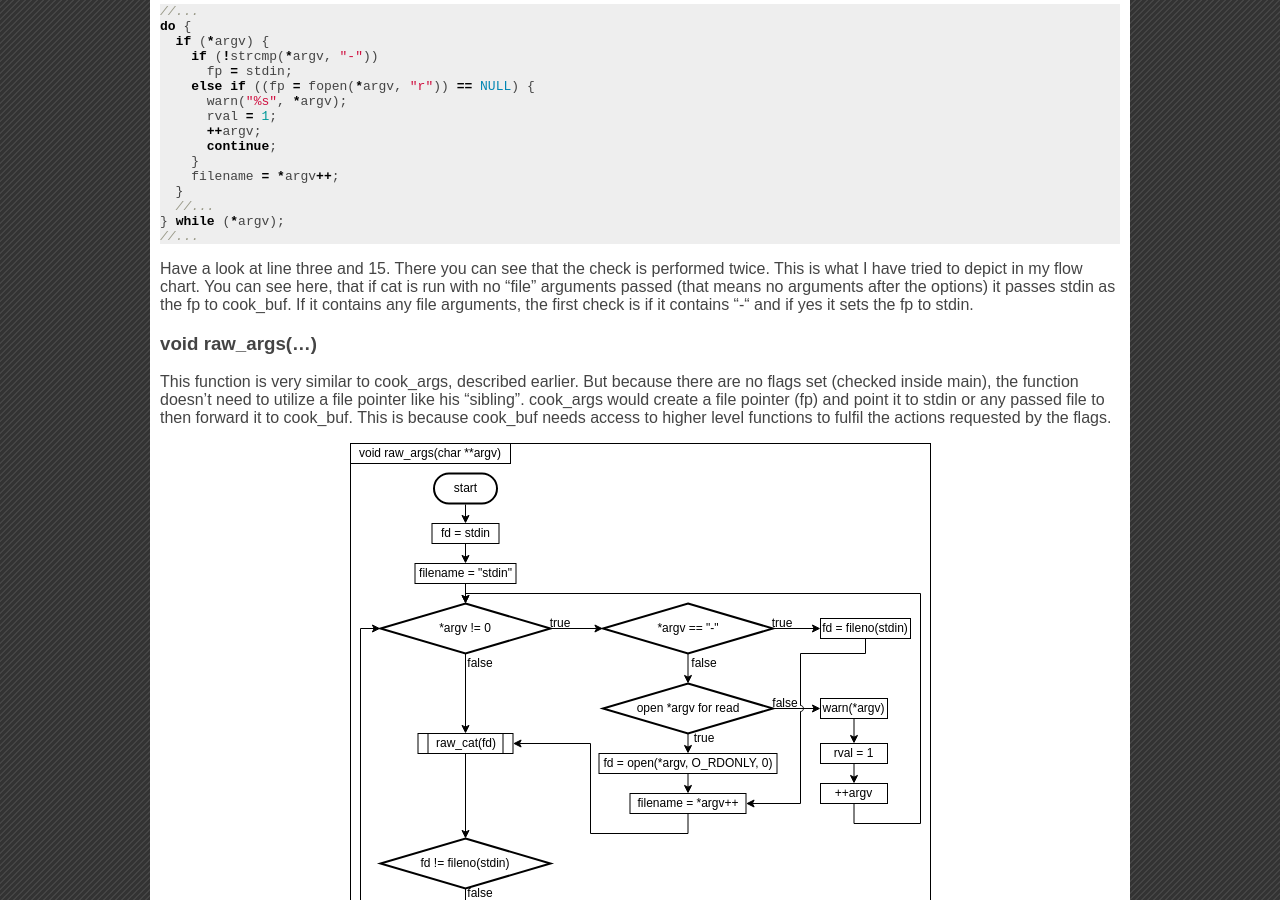
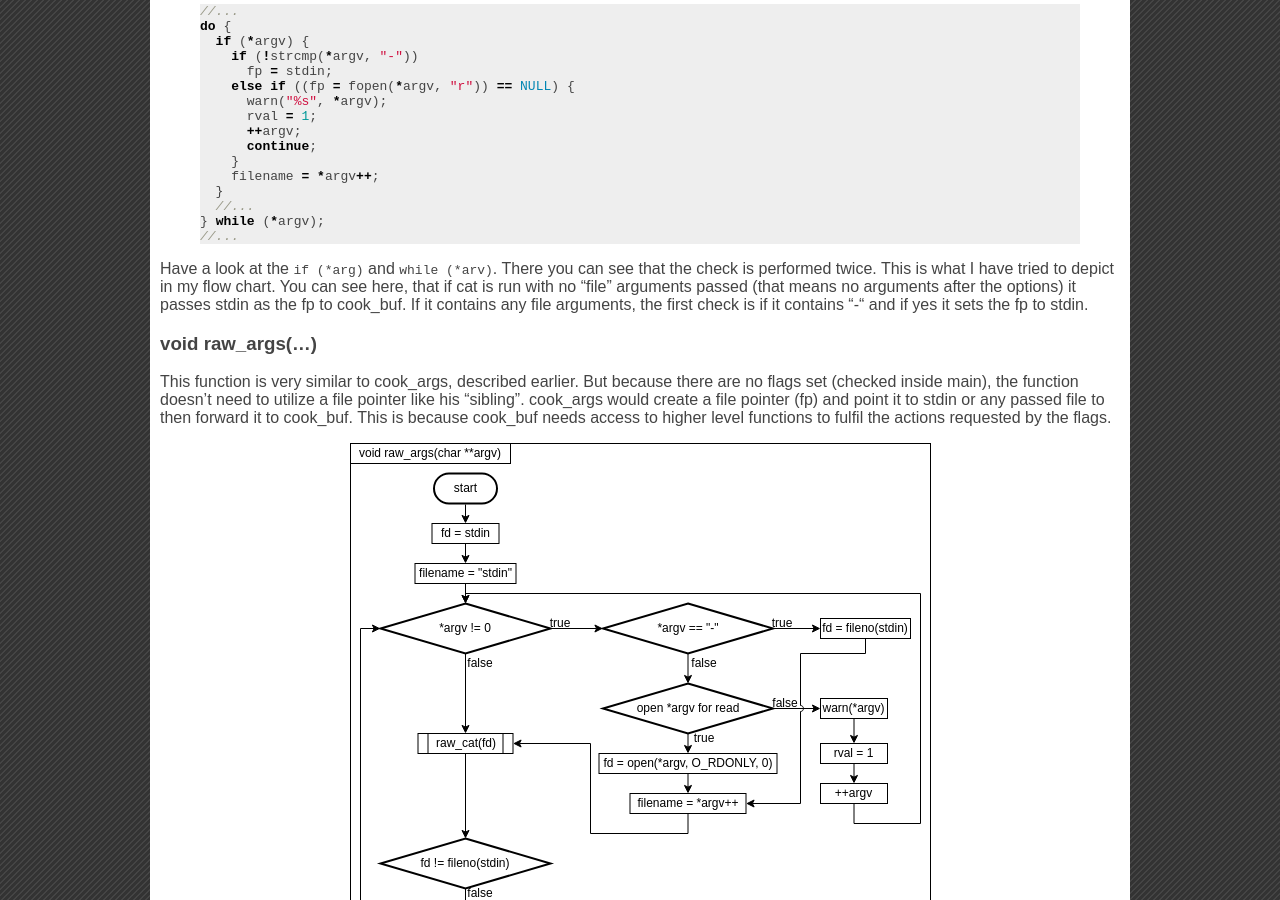
Before and after one commit to 1dollarsteak/1dollarsteak.github.io, a Jekyll site: the page built from _posts/2020-04-29-OpenBSD cat.c.md, in a window 1280 px wide and 900 px high, scrolled down 5536 px. Built offline with Jekyll 4.4.1, drawn with Linux system fonts in a browser that asks for light colours.

Commit message:
Change codeblock tag

````diff
--- a/_posts/2020-04-29-OpenBSD cat.c.md
+++ b/_posts/2020-04-29-OpenBSD cat.c.md
@@ -29,7 +29,7 @@
 use of helper functions out of ten header files.
 ## Header files
 This is the list of the header files I mentioned above:
-```c
+{% highlight c %}
 #include <sys/types.h>
 #include <sys/stat.h>
 
@@ -41,7 +41,7 @@
 #include <stdlib.h>
 #include <string.h>
 #include <unistd.h>
-```
+{% endhighlight %}
 ### types.h
 The file types.h defines extra types for variables. The only usage of
 types out of this header file is `size_t` and `ssize_t`. According to
@@ -50,10 +50,10 @@
 used for size declaration of objects and `ssize_t` is used for counting
 of bytes. Usually these two are defined like this (depending on your
 architecture):
-```c
+{% highlight c %}
 typedef unsigned long __size_t;
 typedef long __ssize_t;
-```
+{% endhighlight %}
 ### stat.h
 With the functions, variables and structs defined in stat.h you are able
 to retrieve information from various files. In cat.c `int fstat(int,
@@ -76,7 +76,7 @@
 [cdefs.h](https://github.com/openbsd/src/blob/master/sys/sys/cdefs.h) it
 manages inlining of functions. The comment in the source file describes it
 best:
-```c
+{% highlight c %}
 /*
  * __only_inline makes the compiler only use this function definition
  * for inlining; references that can't be inlined will be left as
@@ -84,17 +84,17 @@
  * matching library should include a simple extern definition for
  * the function to handle those references. c.f. ctype.h
  */
-```
+{% endhighlight %}
 In general, inlining of extern or static functions has something to do with
 optimization. The definition of all three mentioned functions are very simple
 oneliners. In my opinion the less interesting one is
 `__only_inline int toascii(int _c)`.
-```c
+{% highlight c %}
 __only_inline int toascii(int _c)
 {
   return (_c & 0177);
 }
-```
+{% endhighlight %}
 As you pass any char value to this function it converts it to an integer value
 (because of `int _c`). Afterwards it applies the variable with a bitwise AND
 operation to the octal value 0177 (that's the last value of the ascii table).
@@ -107,7 +107,7 @@
 a value less than or equal to 0177."_.
 The function definition of iscntrl makes an interesting use of a pointer
 assignment to a char array with the field size of the integer value of it.
-```c
+{% highlight c %}
 //...
 #define _C 0x20
 extern const char *_ctype_;
@@ -116,7 +116,7 @@
 {
   return (_c == -1 ? 0 : ((_ctype_ + 1)[(unsigned char)_c] & _C));
 }
-```
+{% endhighlight %}
 The most interesting part is `(_ctype_ + 1)[(unsigned char)_c]`. As I've
 already dug deeper into this header file than I initially wanted, I'll not go
 into it any further and let this function abide marked as interesting. (Also
@@ -131,12 +131,12 @@
 ### errno.h
 The global variable mentioned above is defined in this header. The declaration
 is simple:
-```c
+{% highlight c %}
 #ifndef errno
 int *__errno(void);
 #define errno (*__errno())
 #endif /* errno */
-```
+{% endhighlight %}
 So, `errno` returns an integer value. A list of different possible values for
 this error value can be extracted from
 [this](https://github.com/openbsd/src/blob/master/sys/sys/errno.h) source file.
@@ -152,14 +152,14 @@
 modes (read only, write, ...). The `int open(const char *, int, ...);` function
 is used in cat.c to check if a file, that was passed as an argument, can be
 opened for reading (and open it afterwards).
-```c
+{% highlight c %}
 else if ((fd = open(*argv, 0_RDONLY, 0)) == -1) {
   warn("%s", *argv);
   rval = 1;
   ++argv;
   continue;
 }
-```
+{% endhighlight %}
 This happens in the cat.c function `void raw_args(char **argv)`. If opening the
 file fails, it prints out a warning, jumps to the next argument (file) and
 continues the loop the if clause resides in, The file descriptor is in the next
@@ -187,13 +187,13 @@
 operating system, cat.c makes use of the common streams `stdout, stdin, stderr`.
 These streams get opened at program startup. In the header file they are defined
 like this:
-```c
+{% highlight c %}
 extern FILE __sF[];
 
 #define stdin (&__sF[0])
 #define stdout (&__sF[1])
 #define stdout (&__sF[2])
-```
+{% endhighlight %}
 `FILE` is a struct with different flags, options and methods for reading and
 writing to files. `FILE` is frequently used throughout stdio.h as a return value
 or as a type for arguments to a function.
@@ -241,7 +241,7 @@
 The function that's used inside cat.c is for memory allocation. With
 `void *malloc(size_t);` space for a buffer is allocated inside this
 piece of code:
-```c
+{% highlight c %}
 if (buf == NULL) {
   if (fstat(wfd, &sbuf) == -1)
     err(1, "stdout");
@@ -249,7 +249,7 @@
   if ((buf = malloc(bsize)) == NULL)
     err(1, "malloc");
 }
-```
+{% endhighlight %}
 There is a lot of error detection going on here and the only really
 interesting line is malloc itself inside the third if clause. Speaking
 about memory allocation, OpenBSD comes with functions that extend the
@@ -310,7 +310,7 @@
 that there are two identical decision objects in this chart. It's where
 *argv != 0 is checked. I've added one at the start and one at the end because
 the source code just acts the same way. A small excerpt to visualize:
-```c
+{% highlight c %}
 //...
 do {
   if (*argv) {
@@ -327,8 +327,8 @@
   //...
 } while (*argv);
 //...
-```
-Have a look at line three and 15. There you can see that the check is performed
+{% endhighlight %}
+Have a look at the `if (*arg)` and `while (*arv)`. There you can see that the check is performed
 twice. This is what I have tried to depict in my flow chart. You can see here,
 that if cat is run with no "file" arguments passed (that means no arguments
 after the options) it passes stdin as the fp to cook_buf. If it contains any
@@ -366,16 +366,16 @@
 function enters a rather simple read-file-print-file loop construct. To focus a
 bit on how simple the loops are constructed, I have added the relevant snippet
 below:
-```c
+{% highlight c %}
 while ((nr = read(rfd, buf, bsize)) != -1 && nr != 0)
   for (off = 0; nr; nr -= nw, off += nw)
     if ((nw = write(wfd, buf + off, (size_t)nr)) == 0 || nw == -1)
       err(1, "stdout");
-```
+{% endhighlight %}
 As every action takes place inside the loops, no space is wasted. Just to take
 a better shot at explaining it, I've allowed myself to expand this piece of code
 a bit:
-```c
+{% highlight c %}
 nr = read(rfd, buf, bsize);
 while (nr != -1 && nr != 0) {
   for (off = 0; nr; nr -= nw, off += nw) {
@@ -386,7 +386,7 @@
   }
   nr = read(rfd, buf, bsize);
 }
-```
+{% endhighlight %}
 First nr is set with bsize bytes out of the file that rfd links to. If
 everything went well, the while loop is entered. The for loop is now responsible
 to write from the buffer to the stdout stream. The variable off is used to
````
Also changed, not shown: _posts/2020-06-08-vLab-Step-2-DNS.md (+14 -15 lines), _posts/2020-07-14-vLab-Step-3-LDAP.md (+14 -14 lines).
